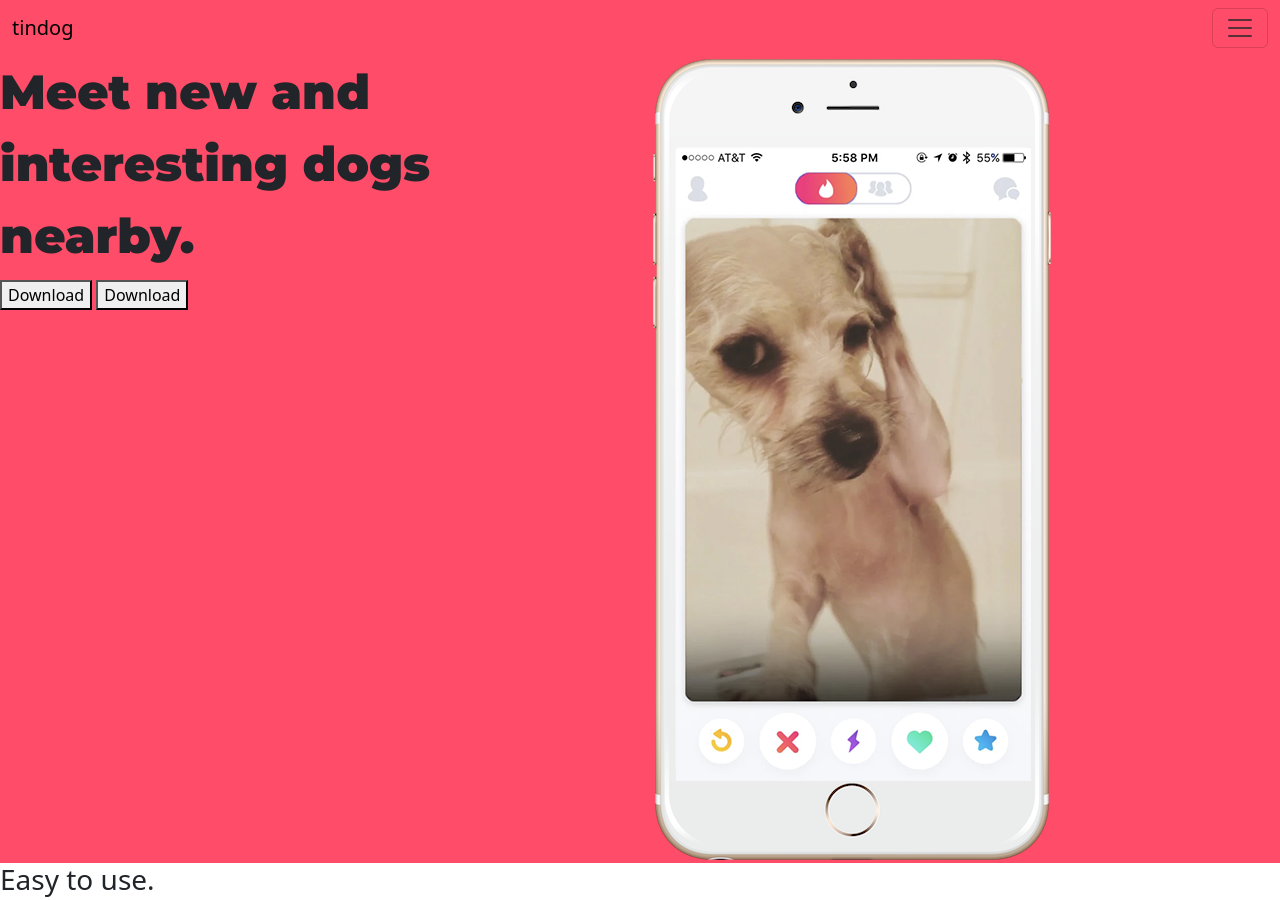
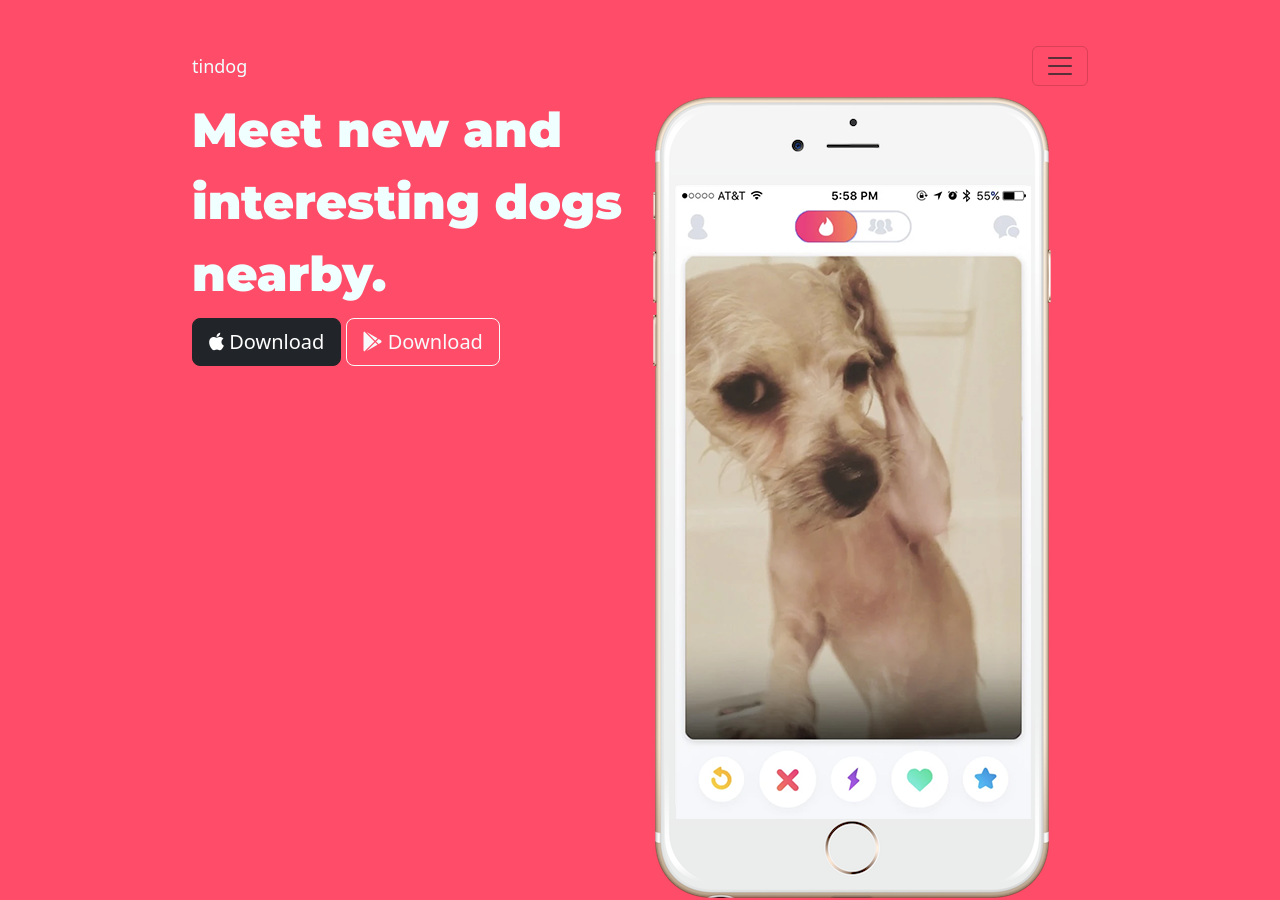
Before and after one commit to usmans58/TinDog, a plain HTML site: page index.html in a window 1280 px wide. Shown: the top 900 px of the page. Drawn offline with nearby package versions, Linux system fonts and the light colour scheme.

Commit message:
styled buttons and added container

```diff
--- a/css/styles.css
+++ b/css/styles.css
@@ -8,4 +8,19 @@ h1 {
     font-weight: 900 !important;
     font-size: 3rem !important;
     line-height: 1.5 !important;
+    color: azure !important;
 }
+.container-fluid {
+    padding: 3% 15% !important;
+}
+.navbar-brand {
+    color: azure !important;
+    font-size: large !important;
+
+}
+.nav-link{
+    color: azure !important;
+}
+.navbar-toggler{
+    color: azure !important;
+}
--- a/index.html
+++ b/index.html
@@ -12,18 +12,21 @@
   <script src="https://cdn.jsdelivr.net/npm/bootstrap@5.3.0-alpha1/dist/js/bootstrap.bundle.min.js"
     integrity="sha384-w76AqPfDkMBDXo30jS1Sgez6pr3x5MlQ1ZAGC+nuZB+EYdgRZgiwxhTBTkF7CXvN"
     crossorigin="anonymous"></script>
-
+    <!-- Font Awesome -->
+    <script src="https://kit.fontawesome.com/525a6c892a.js" crossorigin="anonymous"></script>
+      <!-- Google fonts -->
   <link rel="preconnect" href="https://fonts.googleapis.com">
   <link rel="preconnect" href="https://fonts.gstatic.com" crossorigin>
-<link href="https://fonts.googleapis.com/css2?family=Montserrat:wght@300;400;500;900&family=Ubuntu&display=swap" rel="stylesheet">
+  <link href="https://fonts.googleapis.com/css2?family=Montserrat:wght@300;400;500;900&family=Ubuntu&display=swap"
+    rel="stylesheet">
 </head>
 </head>
 
 <body>
 
   <section id="title">
+    <div class="container-fluid">
     <nav class="navbar">
-      <div class="container-fluid">
       <a class="navbar-brand" href="">tindog</a>
       <button class="navbar-toggler" type="button" data-bs-toggle="collapse" data-bs-target="#navbarTogglerDemo02"
         aria-controls="navbarTogglerDemo02" aria-expanded="true" aria-label="Toggle navigation">
@@ -42,15 +45,14 @@
           </li>
         </ul>
       </div>
-      </div>
     </nav>
 
 
     <div class="row">
       <div class="col-lg-6">
         <h1>Meet new and interesting dogs nearby.</h1>
-        <button type="button">Download</button>
-        <button type="button">Download</button>
+        <button type="button" class="btn btn-dark btn-lg"><i class="fa-brands fa-apple"></i> Download</button>
+        <button type="button" class="btn btn-outline-light btn-lg"><i class="fa-brands fa-google-play"></i> Download</button>
       </div>
       <div class="col-lg-6">
 
@@ -59,7 +61,7 @@
       </div>
     </div>
 
-
+  </div>
 
   </section>
 
```
Lines whose indentation alone changed are shown as unchanged.
